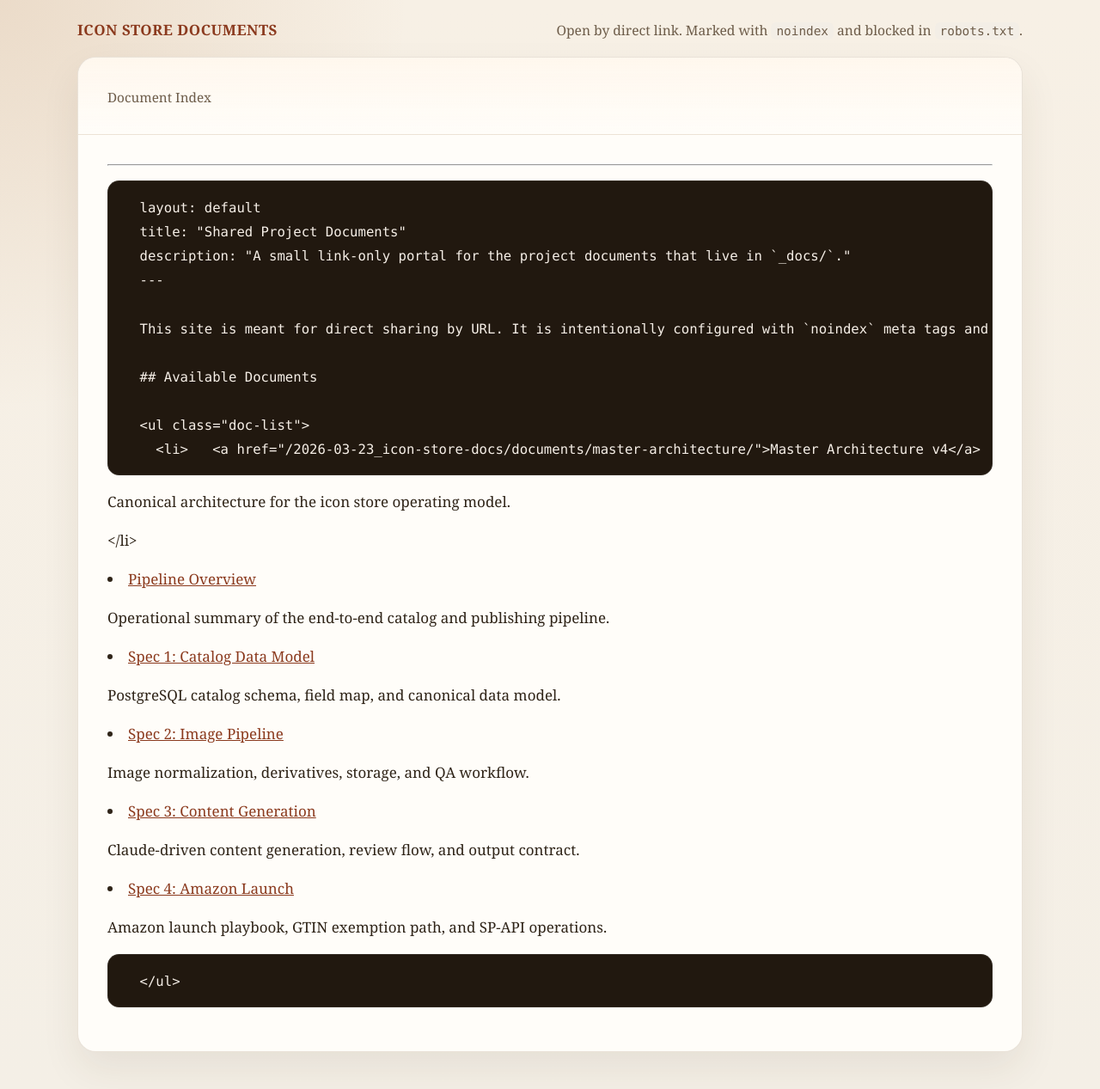
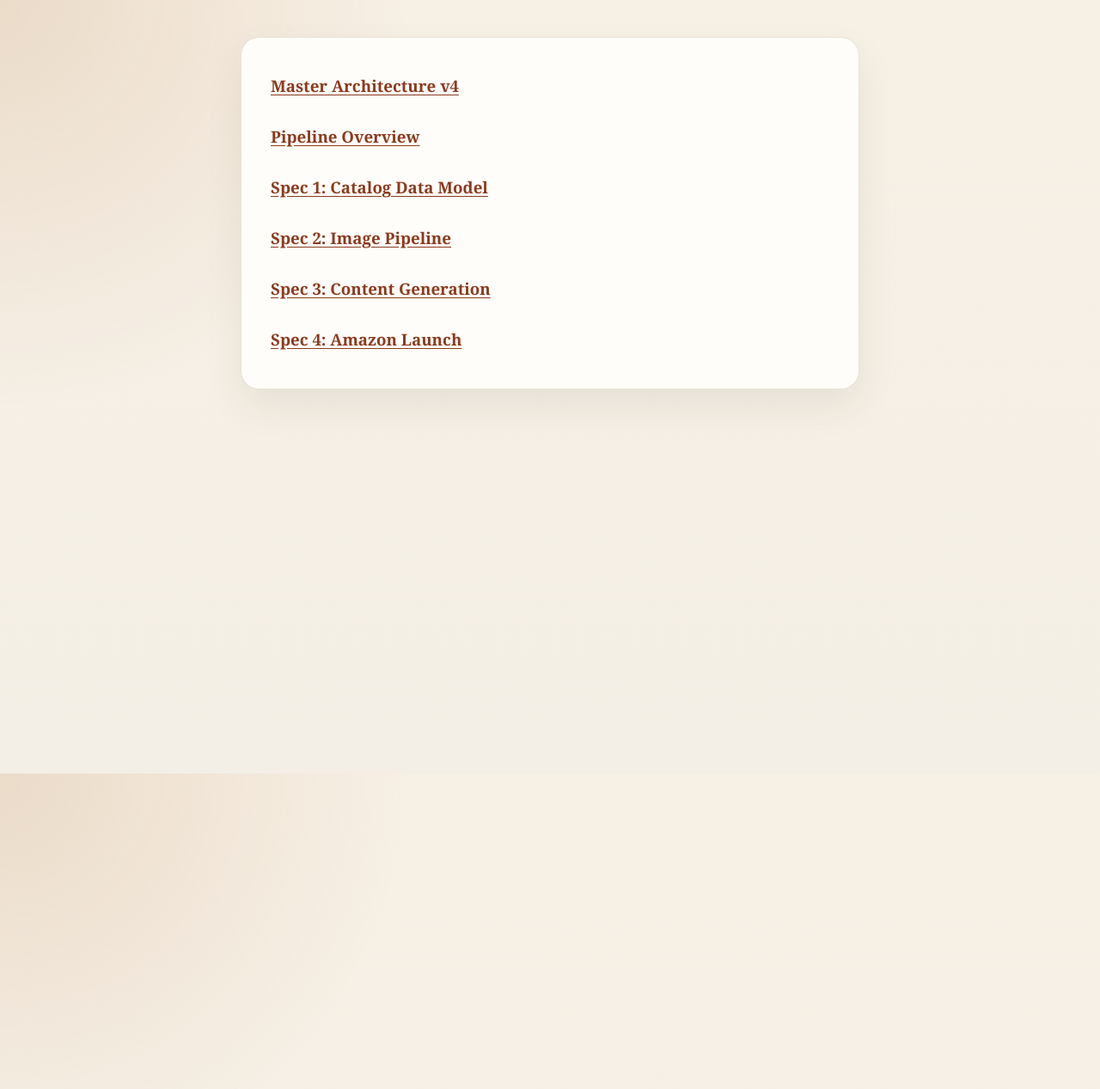
Before and after one commit to popskraft/2026-03-23_icon-store-docs, a Jekyll site: the page built from index.md, in a window 1280 px wide. Shown: the whole page at 86% size. Built offline with Jekyll 4.4.1, drawn with Linux system fonts in a browser that asks for light colours; our own code applies the rules of GitHub Pages for plain Markdown files.

Commit message:
Sync public docs from private repo

```diff
--- a/_layouts/default.html
+++ b/_layouts/default.html
@@ -10,6 +10,15 @@
     <link rel="stylesheet" href="{{ '/assets/site.css' | relative_url }}">
   </head>
   <body>
+    {% if page.index_only %}
+    <main class="page-shell page-shell--index-only">
+      <article class="card card--index-only">
+        <div class="prose prose--index-only">
+          {{ content }}
+        </div>
+      </article>
+    </main>
+    {% else %}
     <header class="site-header">
       <div class="site-header__inner">
         <a class="site-home" href="{{ '/' | relative_url }}">{{ site.title }}</a>
@@ -31,5 +40,6 @@
         </div>
       </article>
     </main>
+    {% endif %}
   </body>
 </html>
--- a/assets/site.css
+++ b/assets/site.css
@@ -101,6 +101,10 @@ pre code {
   padding: 1rem 0 2.5rem;
 }
 
+.page-shell--index-only {
+  padding-top: 2.5rem;
+}
+
 .card {
   background: color-mix(in srgb, var(--paper) 94%, white);
   border: 1px solid rgba(143, 116, 86, 0.2);
@@ -146,6 +150,15 @@ pre code {
 
 .prose {
   padding: 1.5rem 2rem 2rem;
+}
+
+.card--index-only {
+  width: min(720px, calc(100% - 2rem));
+  margin: 0 auto;
+}
+
+.prose--index-only {
+  padding-top: 2rem;
 }
 
 .prose h1:first-child {
@@ -212,6 +225,27 @@ pre code {
   color: var(--muted);
 }
 
+.doc-list--compact {
+  margin-top: 0;
+  gap: 0.75rem;
+}
+
+.doc-list--compact li {
+  padding: 0;
+  border: 0;
+  border-radius: 0;
+  background: transparent;
+}
+
+.doc-list--compact a {
+  display: inline-block;
+  padding: 0.45rem 0;
+  font-size: 1.1rem;
+  font-weight: 600;
+  text-decoration: underline;
+  text-underline-offset: 0.18em;
+}
+
 @media (max-width: 720px) {
   html {
     font-size: 16px;
--- a/index.md
+++ b/index.md
@@ -1,36 +1,15 @@
 ---
-      layout: default
-      title: "Shared Project Documents"
-      description: "A small link-only portal for the project documents that live in `_docs/`."
-      ---
+layout: default
+title: "Shared Project Documents"
+description: "Public document index."
+index_only: true
+---
 
-      This site is meant for direct sharing by URL. It is intentionally configured with `noindex` meta tags and a restrictive `robots.txt`, but anyone who has a page link can still open it.
-
-      ## Available Documents
-
-      <ul class="doc-list">
-        <li>
-  <a href="{{ '/documents/master-architecture/' | relative_url }}">Master Architecture v4</a>
-  <p>Canonical architecture for the icon store operating model.</p>
-</li>
-<li>
-  <a href="{{ '/documents/pipeline-overview/' | relative_url }}">Pipeline Overview</a>
-  <p>Operational summary of the end-to-end catalog and publishing pipeline.</p>
-</li>
-<li>
-  <a href="{{ '/documents/spec-1-catalog-data-model/' | relative_url }}">Spec 1: Catalog Data Model</a>
-  <p>PostgreSQL catalog schema, field map, and canonical data model.</p>
-</li>
-<li>
-  <a href="{{ '/documents/spec-2-image-pipeline/' | relative_url }}">Spec 2: Image Pipeline</a>
-  <p>Image normalization, derivatives, storage, and QA workflow.</p>
-</li>
-<li>
-  <a href="{{ '/documents/spec-3-content-generation/' | relative_url }}">Spec 3: Content Generation</a>
-  <p>Claude-driven content generation, review flow, and output contract.</p>
-</li>
-<li>
-  <a href="{{ '/documents/spec-4-amazon-launch/' | relative_url }}">Spec 4: Amazon Launch</a>
-  <p>Amazon launch playbook, GTIN exemption path, and SP-API operations.</p>
-</li>
-      </ul>
+<ul class="doc-list doc-list--compact">
+  <li><a href="{{ '/documents/master-architecture/' | relative_url }}">Master Architecture v4</a></li>
+  <li><a href="{{ '/documents/pipeline-overview/' | relative_url }}">Pipeline Overview</a></li>
+  <li><a href="{{ '/documents/spec-1-catalog-data-model/' | relative_url }}">Spec 1: Catalog Data Model</a></li>
+  <li><a href="{{ '/documents/spec-2-image-pipeline/' | relative_url }}">Spec 2: Image Pipeline</a></li>
+  <li><a href="{{ '/documents/spec-3-content-generation/' | relative_url }}">Spec 3: Content Generation</a></li>
+  <li><a href="{{ '/documents/spec-4-amazon-launch/' | relative_url }}">Spec 4: Amazon Launch</a></li>
+</ul>
```
